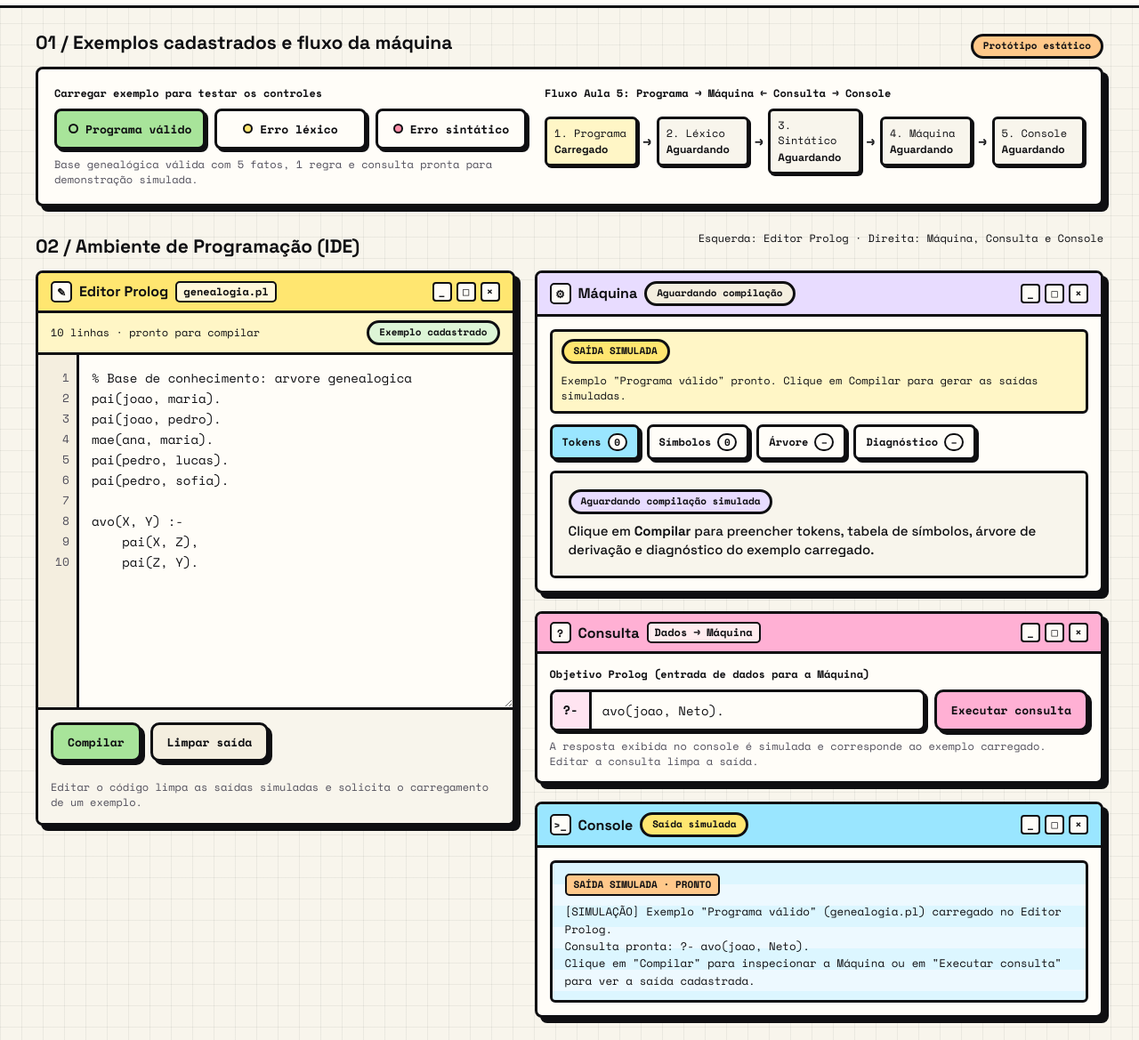
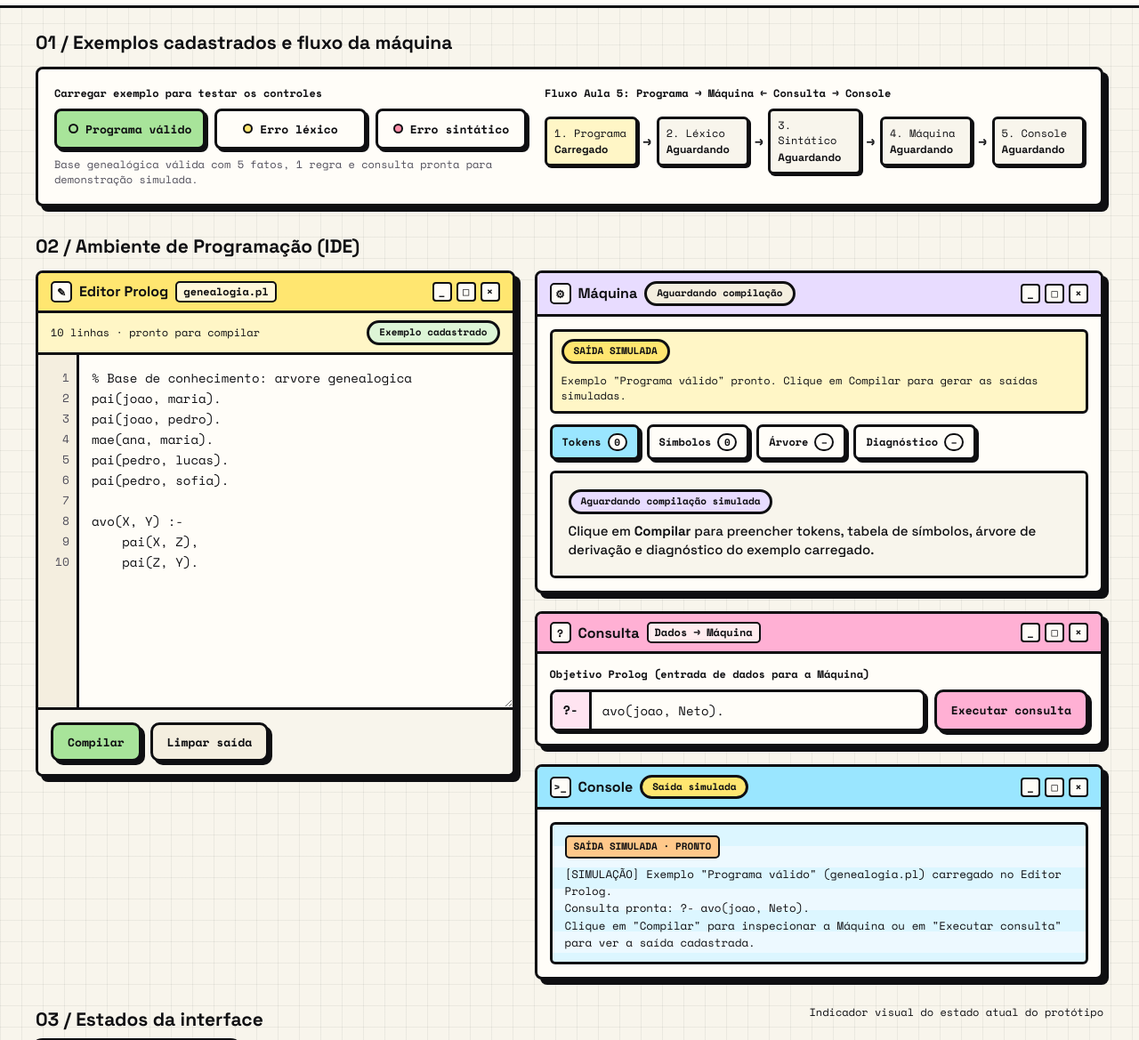
Before and after one commit to ceciliaseoud/Tradutor-PROLOG, a plain HTML site: page index.html in a window 1280 px wide. Shown: the part 70-1239 px from the top of the page at 89% size. Drawn offline with nearby package versions, Linux system fonts and the light colour scheme.

Commit message:
refactor: remover rotulos auxiliares e notas de ajuda do editor e consulta

```diff
--- a/index.html
+++ b/index.html
@@ -28,7 +28,6 @@
     <section aria-labelledby="sec-exemplos">
       <div class="rowhead">
         <h2 id="sec-exemplos">01 / Exemplos cadastrados e fluxo da máquina</h2>
-        <span class="tag pessego">Protótipo estático</span>
       </div>
 
       <div class="card pad control-deck">
@@ -100,7 +99,6 @@
     <section id="ide" aria-labelledby="sec-ide">
       <div class="rowhead">
         <h2 id="sec-ide">02 / Ambiente de Programação (IDE)</h2>
-        <span class="mono">Esquerda: Editor Prolog · Direita: Máquina, Consulta e Console</span>
       </div>
 
       <div class="ide-grid">
@@ -133,7 +131,6 @@
               autocorrect="off"
               autocapitalize="off"
               rows="16"
-              aria-describedby="editorAjuda"
             ></textarea>
           </div>
 
@@ -142,9 +139,6 @@
               <button id="btnCompilar" type="button" class="b verde">Compilar</button>
               <button id="btnLimpar" type="button" class="b creme">Limpar saída</button>
             </div>
-            <p id="editorAjuda" class="note">
-              Editar o código limpa as saídas simuladas e solicita o carregamento de um exemplo.
-            </p>
           </footer>
         </article>
 
@@ -250,15 +244,11 @@
                     class="mono"
                     spellcheck="false"
                     autocomplete="off"
-                    aria-describedby="consultaAjuda"
                     placeholder="Ex.: avo(joao, Neto)."
                   >
                 </div>
                 <button id="btnExecutar" type="button" class="b rosa">Executar consulta</button>
               </div>
-              <p id="consultaAjuda" class="note">
-                A resposta exibida no console é simulada e corresponde ao exemplo carregado. Editar a consulta limpa a saída.
-              </p>
             </div>
           </article>
 
```
